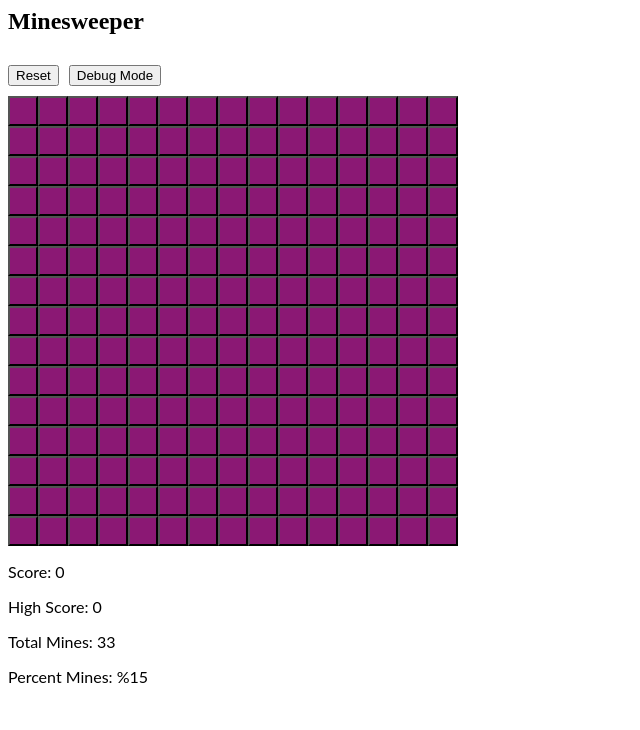
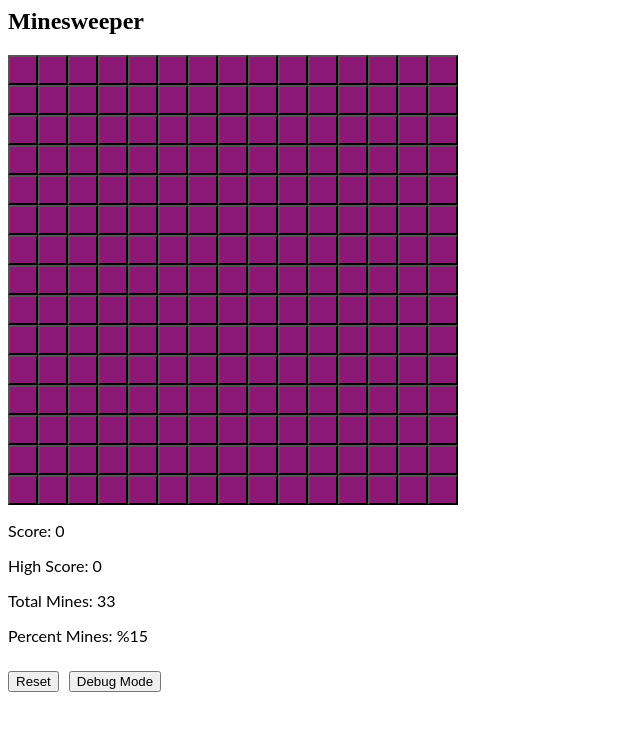
Before and after one commit to jhumfreez/MineSweeper, an Angular app: page / in a window 1280 px wide. Shown: the top 730 px of the page, without its empty margins (0-640 px from the left). Built offline with nearby package versions, Linux system fonts and the light colour scheme.

Commit message:
1 file modified

```diff
--- a/src/app/app.component.html
+++ b/src/app/app.component.html
@@ -1,6 +1,5 @@
 <h2>Minesweeper</h2>
-<button class="btn--util" (click)="reset()">Reset</button>
-<button class="btn--util" (click)="debugToggle()">Debug Mode</button>
+
 <div class="btn_tile--row" *ngFor="let row of board.board; index as i">
   <button
     *ngFor="let tile of row; index as j"
@@ -12,9 +11,7 @@
     [position]="tile.location"
     oncontextmenu="return false;"
   >
-    <span class="btn_tile--content">{{
-      tile.displayValue
-    }}</span>
+    <span class="btn_tile--content">{{ tile.displayValue }}</span>
   </button>
 </div>
 
@@ -22,5 +19,7 @@
 <p>High Score: {{ highScore }}</p>
 <p>Total Mines: {{ board.realMineCount }}</p>
 <p>Percent Mines: %{{ board.percentMined }}</p>
+<button class="btn--util" (click)="reset()">Reset</button>
+<button class="btn--util" (click)="debugToggle()">Debug Mode</button>
 <!-- FOR DEBUGGING -->
 <!-- <p>Percent Mines: %{{ board.percentMined }} (Max allowed: %{{maxMinePercentage * 100}})</p> -->
```
